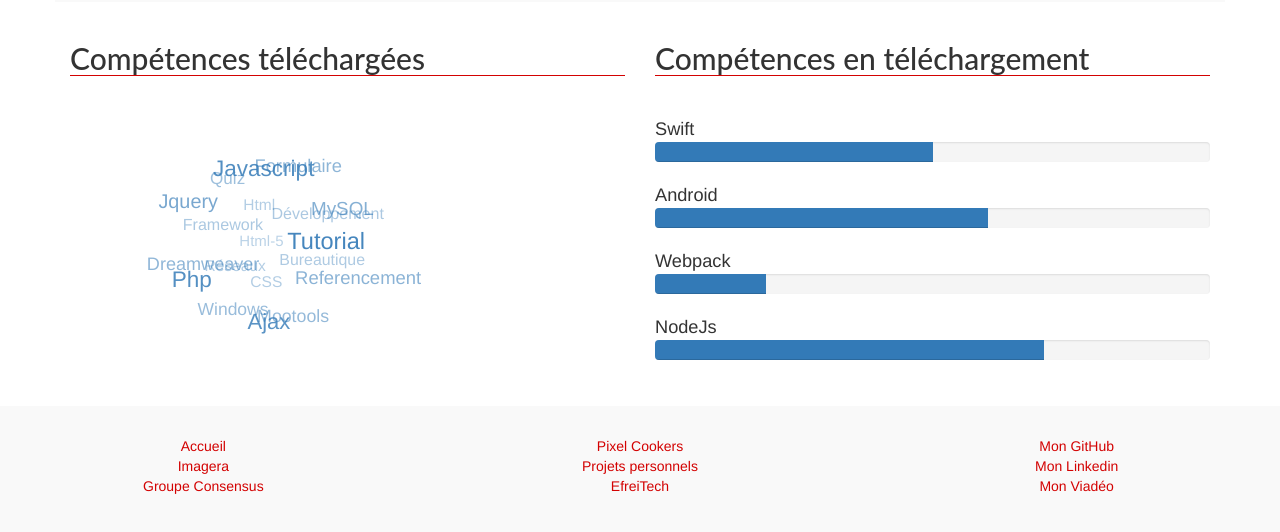
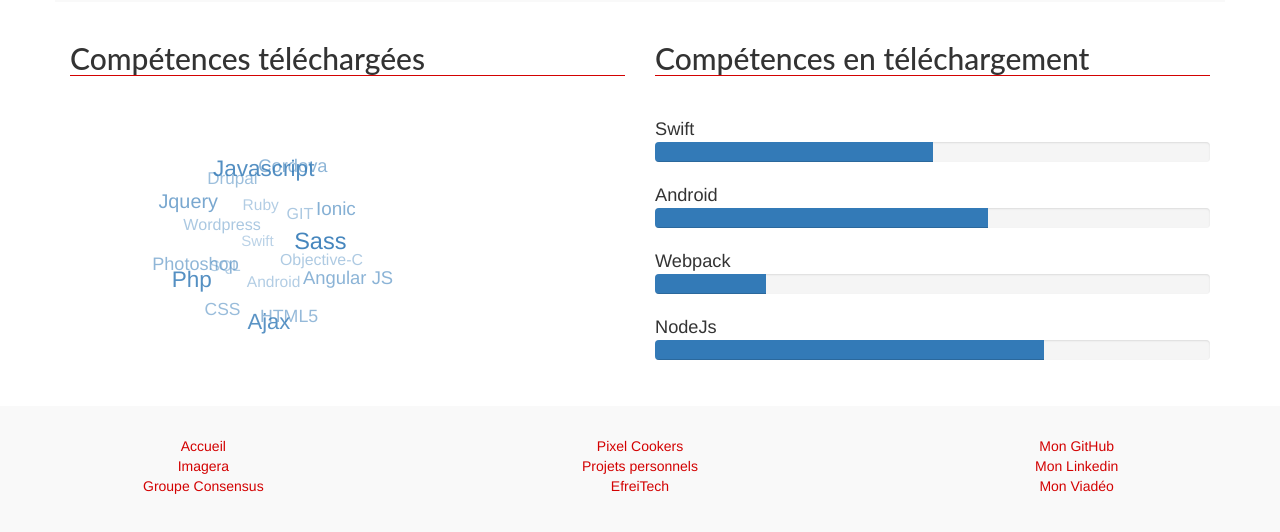
Before and after one commit to Raffaele-LIZE/raffaelelizeV2, a website: page app/index.html in a window 1280 px wide. Shown: the part 1637-2169 px from the top of the page. Drawn offline with nearby package versions, Linux system fonts and the light colour scheme; some packages are replaced by stand-ins of ours; files whose address does not match are found by name.

Commit message:
feat(tag spher): add new skills

```diff
--- a/app/views/home.html
+++ b/app/views/home.html
@@ -80,23 +80,23 @@
 			<ul>
 				<li><a href="#"> Php</a> </li>
 				<li><a href="#"> Ajax</a> </li>
-				<li><a href="#"> Tutorial</a> </li>
+				<li><a href="#"> Sass</a> </li>
 				<li><a href="#"> Javascript</a> </li>
 				<li><a href="#"> Jquery</a> </li>
-				<li><a href="#"> Dreamweaver</a> </li>
-				<li><a href="#"> Windows</a> </li>
-				<li><a href="#"> Mootools</a> </li>
-				<li><a href="#"> Referencement</a> </li>
-				<li><a href="#"> MySQL</a> </li>
-				<li><a href="#"> Formulaire</a> </li>
-				<li><a href="#"> Quiz</a> </li>
-				<li><a href="#"> Framework</a> </li>
-				<li><a href="#"> Réseaux</a> </li>
+				<li><a href="#"> Photoshop</a> </li>
 				<li><a href="#"> CSS</a> </li>
-				<li><a href="#"> Bureautique</a> </li>
-				<li><a href="#"> Développement</a> </li>
-				<li><a href="#"> Html</a></li>
-				<li><a href="#"> Html-5</a></li>
+				<li><a href="#"> HTML5</a> </li>
+				<li><a href="#"> Angular JS</a> </li>
+				<li><a href="#"> Ionic</a> </li>
+				<li><a href="#"> Cordova</a> </li>
+				<li><a href="#"> Drupal</a> </li>
+				<li><a href="#"> Wordpress</a> </li>
+				<li><a href="#"> SQL</a> </li>
+				<li><a href="#"> Android</a> </li>
+				<li><a href="#"> Objective-C</a> </li>
+				<li><a href="#"> GIT</a> </li>
+				<li><a href="#"> Ruby</a></li>
+				<li><a href="#"> Swift</a></li>
 			</ul>
 		</div>
 	</div>
```
